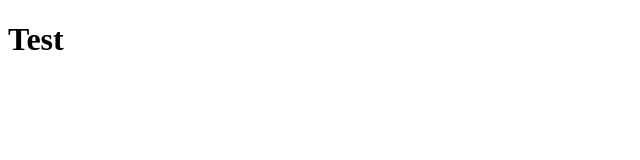
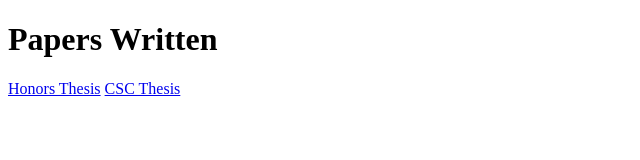
Before and after one commit to jc-doyle/jc-doyle.github.io, a plain HTML site: page index.html in a window 1280 px wide. Shown: the whole page, without its empty margins (0-640 px from the left). Drawn offline with Linux system fonts and the light colour scheme.

Commit message:
added files

```diff
--- a/index.html
+++ b/index.html
@@ -1,8 +1,13 @@
 <!DOCTYPE html>
 <html>
 
+<head>
+</head>
+
 <body>
-  <h1>Test</h1>
+  <h1>Papers Written</h1>
+    <a href="/papers/honors-thesis.pdf">Honors Thesis</a>
+    <a href="/papers/csc-research-paper.pdf">CSC Thesis</a>
 </body>
 
 </html>
```
Also changed, not shown: 2 other files.
